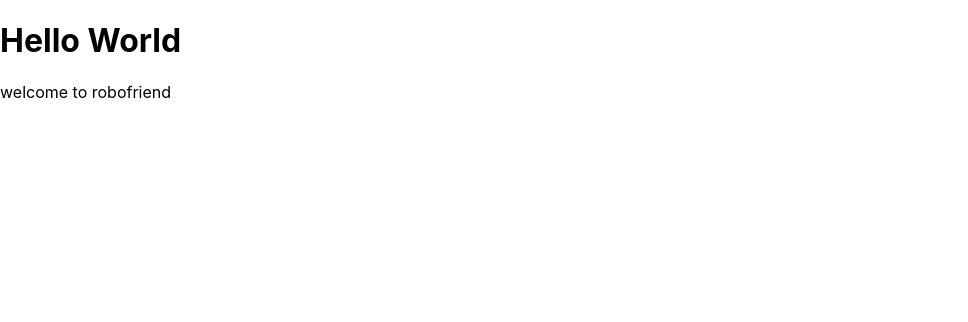
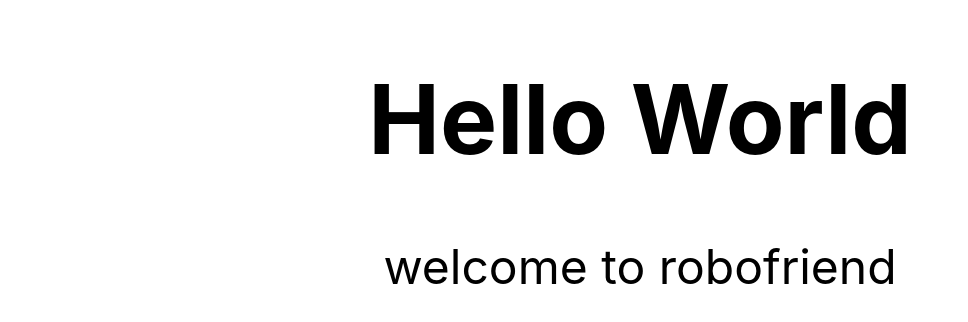
Before and after one commit to prakash-joshi/robofriends, a React (Create React App) app: page / in a window 1280 px wide. Shown: the top 322 px of the page, without its empty margins (0-968 px from the left). Built offline with nearby package versions, Linux system fonts and the light colour scheme.

Commit message:
Added css framework tachyons

```diff
--- a/package.json
+++ b/package.json
@@ -9,6 +9,7 @@
     "react": "^18.2.0",
     "react-dom": "^18.2.0",
     "react-scripts": "5.0.1",
+    "tachyons": "^4.12.0",
     "web-vitals": "^2.1.4"
   },
   "scripts": {
--- a/src/App.js
+++ b/src/App.js
@@ -4,7 +4,7 @@ export class App extends Component {
   render() {
     return (
       <Fragment>
-        <div>
+        <div className="f1 tc">
           <h1>Hello World</h1>
           <p>welcome to robofriend</p>
         </div>
--- a/src/index.js
+++ b/src/index.js
@@ -3,6 +3,7 @@ import ReactDOM from 'react-dom/client';
 import './index.css';
 import App from './App';
 import reportWebVitals from './reportWebVitals';
+import 'tachyons';
 
 const root = ReactDOM.createRoot(document.getElementById('root'));
 root.render(
```
Also changed, not shown: 1 other file (tests, documents, lock files or other folders).
